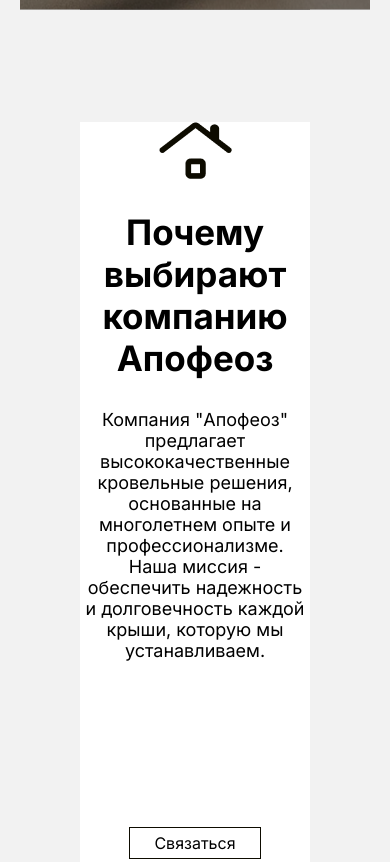
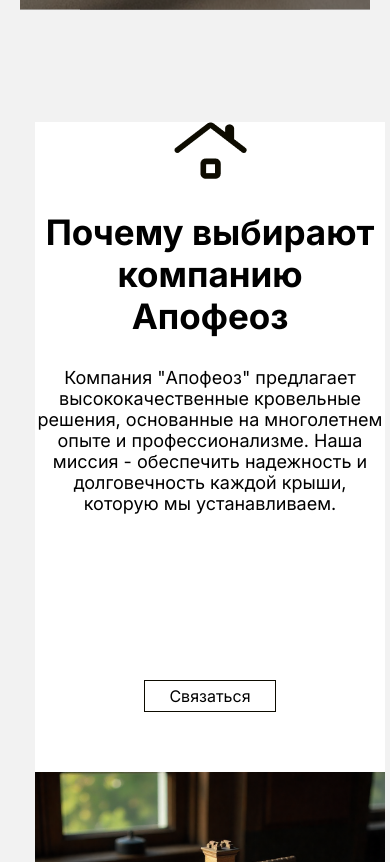
Before and after one commit to kitos199/new-apotheosis, a plain HTML site: page index.html in a window 390 px wide. Shown: the part 820-1682 px from the top of the page. Drawn offline with Linux system fonts and the light colour scheme.

Commit message:
add choice media 500px

```diff
--- a/style.css
+++ b/style.css
@@ -321,7 +321,9 @@ body.dark,
   .choice--sercices {
     min-width: 1px;
   }
-  .description--table, .choice--table, .advantage--table {
+  .description--table,
+  .choice--table,
+  .advantage--table {
     font-size: 35px;
     margin-bottom: 30px;
   }
@@ -337,9 +339,13 @@ body.dark,
     padding: 5px;
   }
   .advantage--list-img {
-    max-width:254px;
+    max-width: 254px;
   }
   .description {
     min-width: 350px;
   }
+  .choice {
+    width: 350px;
+    margin-left: -45px;
+  }
 }
```
